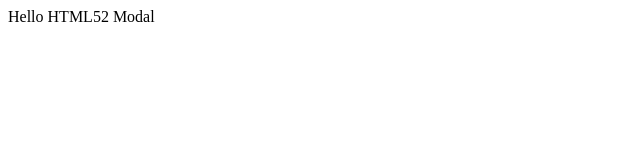
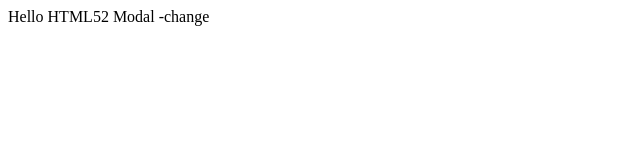
Before and after one commit to ahetesum/MyFirstProject, a website: page modal.html in a window 1280 px wide. Shown: the full height of the page, 0-640 px from the left. Drawn offline with Linux system fonts and the light colour scheme.

Commit message:
madal changes

```diff
--- a/modal.html
+++ b/modal.html
@@ -3,6 +3,6 @@
   <head>
   </head>
   <body>
-    Hello HTML52 Modal
+    Hello HTML52 Modal -change
   </body>
 </html>
```
